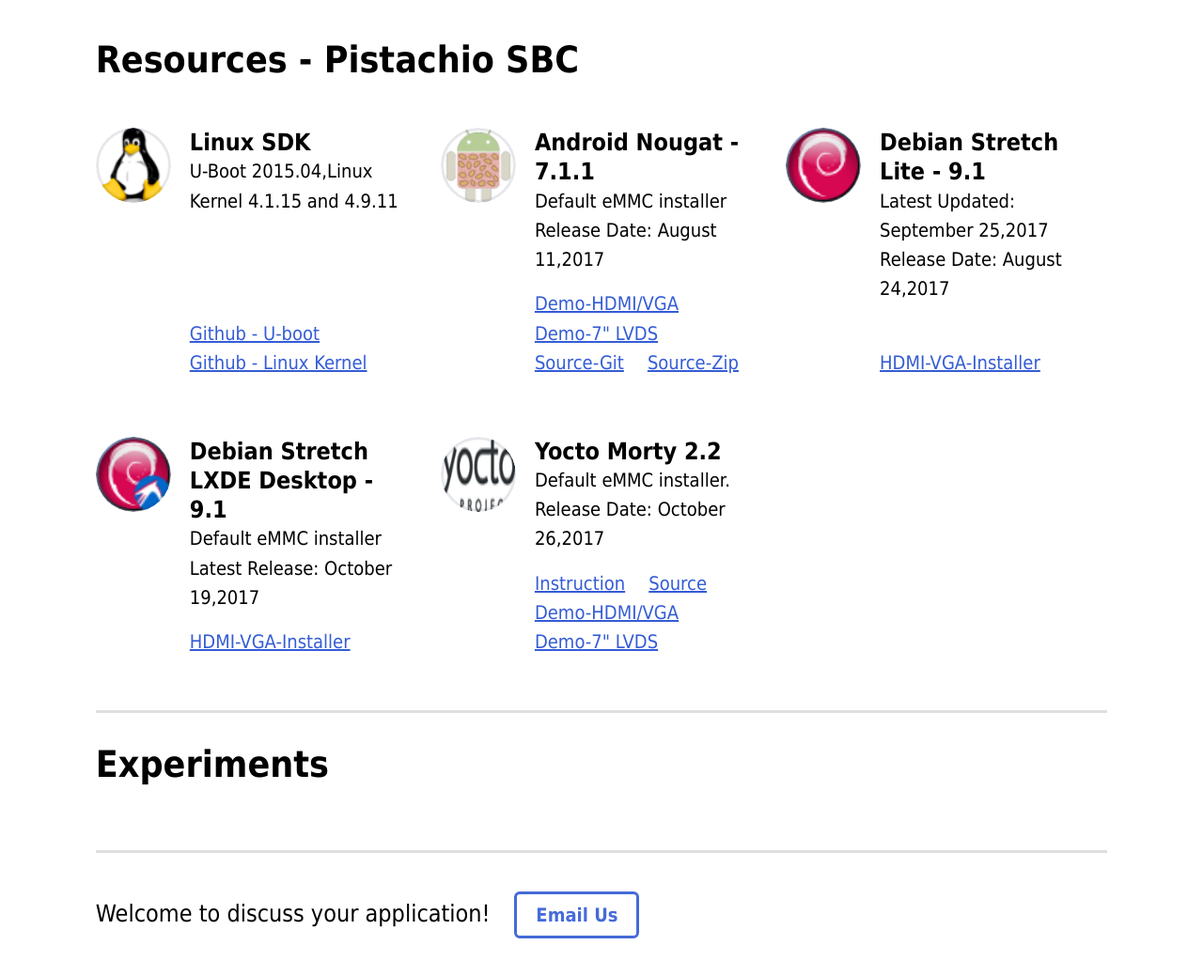
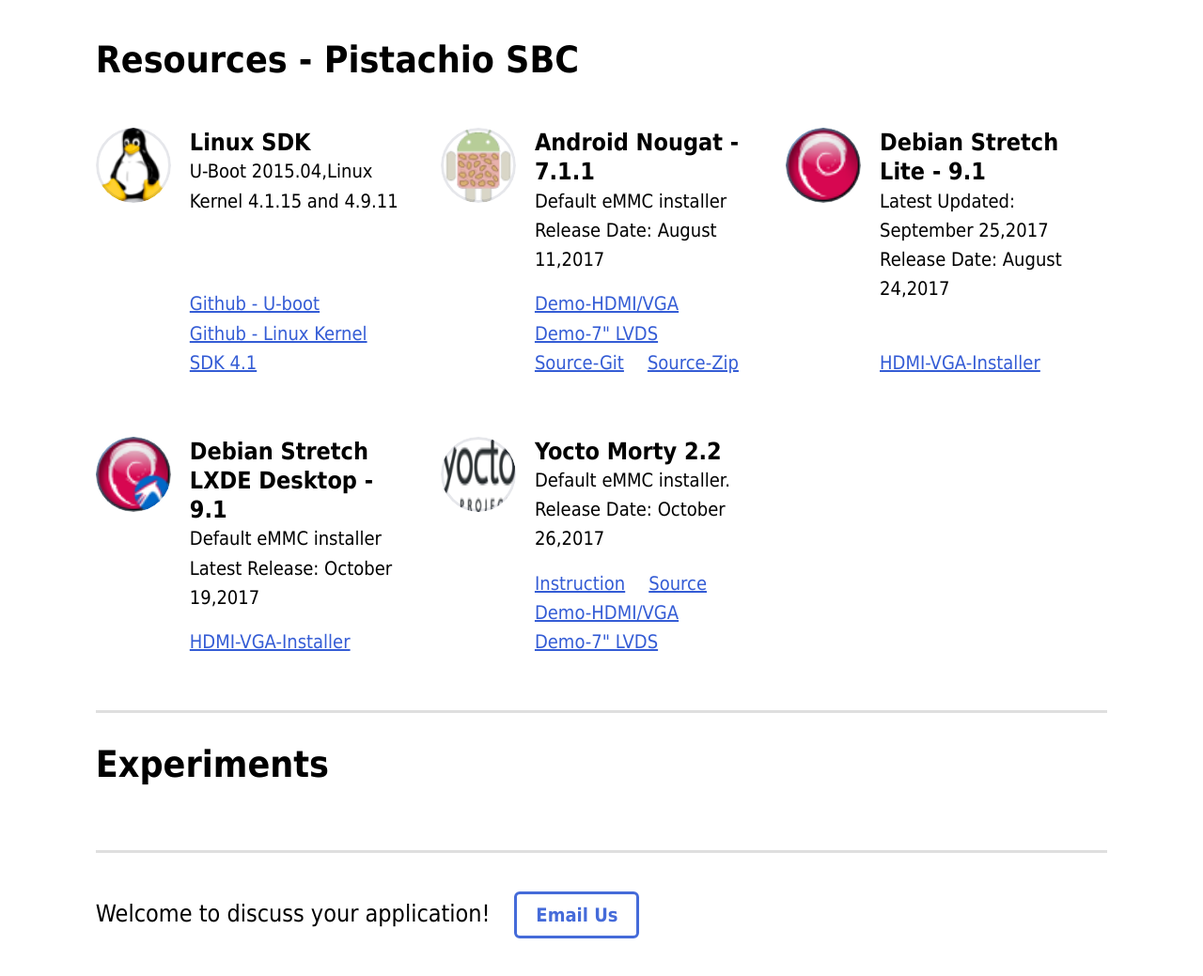
Before and after one commit to nutsboard/web, a Flask app: page /pistachio_download in a window 1280 px wide. Shown: the part 691-1730 px from the top of the page at 94% size. Run offline with Flask 2, Linux system fonts and the light colour scheme.

Commit message:
add SDK 4.1 download like to pistachio

```diff
--- a/templates/pistachio_download.html
+++ b/templates/pistachio_download.html
@@ -125,6 +125,7 @@
       <ul class="u-listInline u-padTop01 u-flexExpandTop">
       <li><a href="https://github.com/pistacho-android-7/uboot-imx">Github - U-boot</a></li>
       <li><a href="https://github.com/nutsboard/linux-imx">Github - Linux Kernel</a></li>
+      <li><a href="https://www.dropbox.com/s/1617ykc1h7ya190/11072017_pistachio_sdk_4.1.15_source.tar.xz?dl=0">SDK 4.1</a></li>
       </ul>
     </div>
     </div>
```
